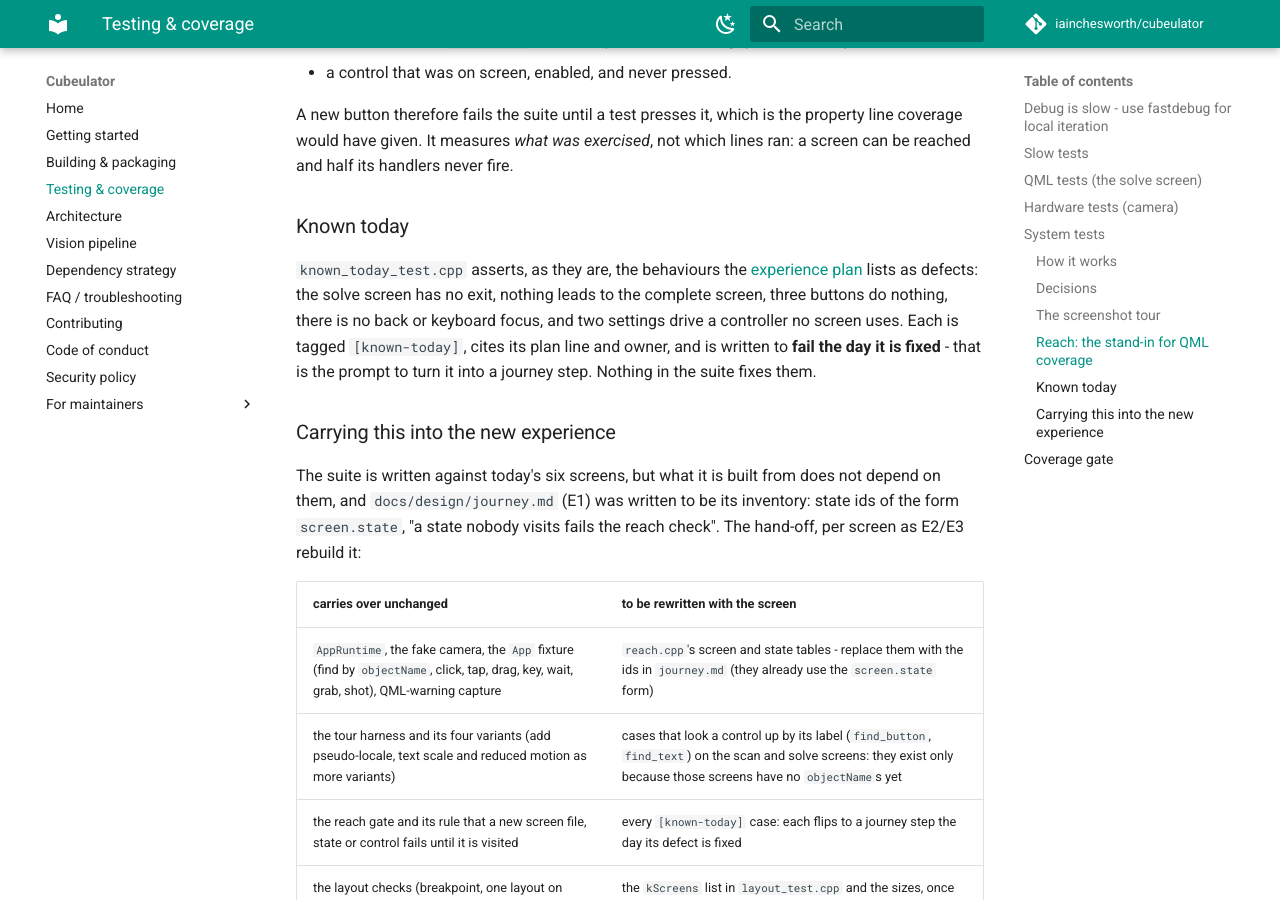
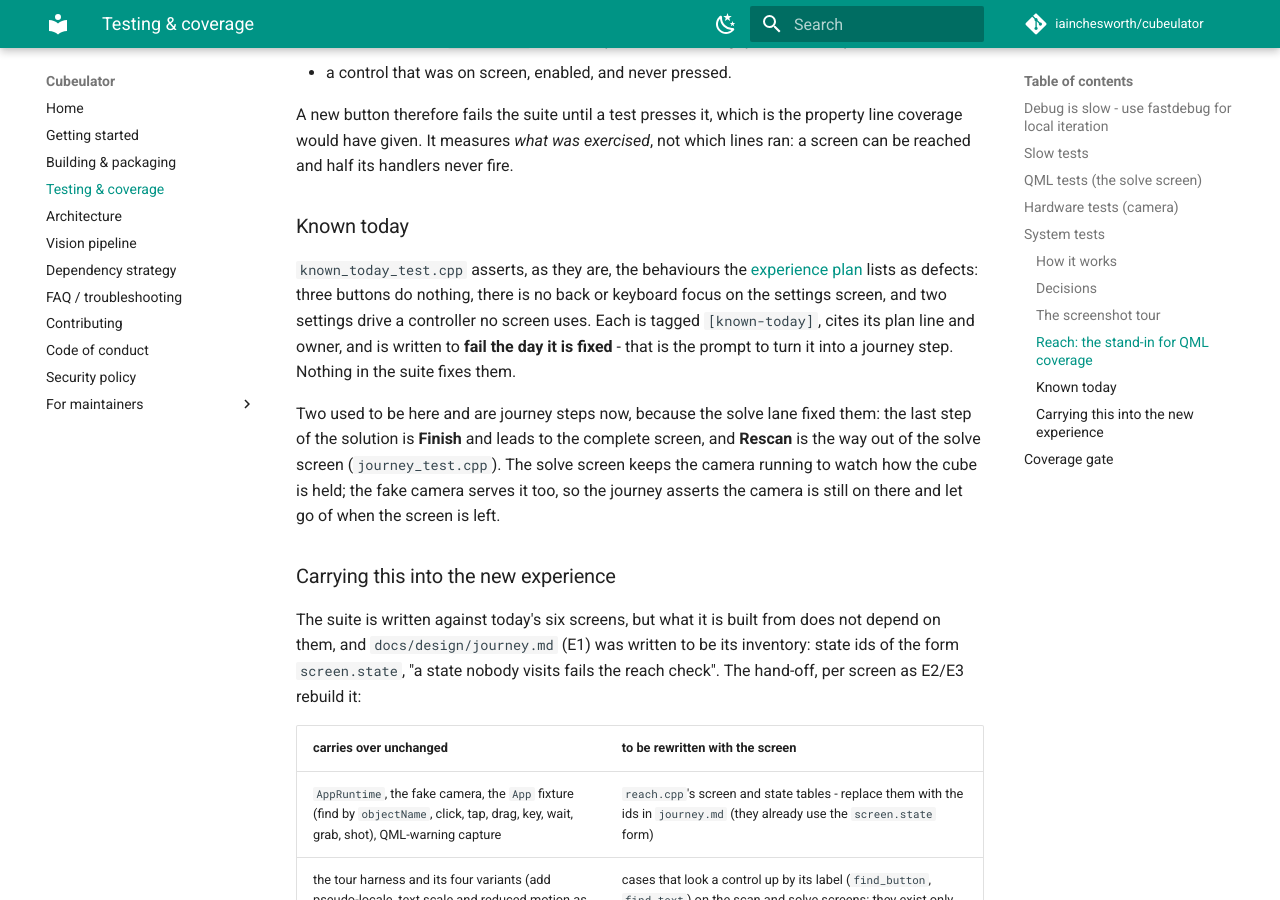
Before and after one commit to iainchesworth/cubeulator, an MkDocs documentation site: the page built from docs/testing.md, in a window 1280 px wide and 900 px high, scrolled down 4742 px. Built offline with MkDocs 1.6.1 and Material for MkDocs 9.7.7, drawn with Linux system fonts in a browser that asks for light colours; comment, search, counter and statistics services are not loaded.

Commit message:
Docs: the solve lane's Finish and Rescan are journey steps now

```diff
--- a/docs/testing.md
+++ b/docs/testing.md
@@ -233,12 +233,19 @@ fire.
 ### Known today
 
 `known_today_test.cpp` asserts, as they are, the behaviours the
-[experience plan](app-experience-plan.md) lists as defects: the solve screen
-has no exit, nothing leads to the complete screen, three buttons do nothing,
-there is no back or keyboard focus, and two settings drive a controller no
-screen uses. Each is tagged `[known-today]`, cites its plan line and owner,
-and is written to **fail the day it is fixed** - that is the prompt to turn
-it into a journey step. Nothing in the suite fixes them.
+[experience plan](app-experience-plan.md) lists as defects: three buttons do
+nothing, there is no back or keyboard focus on the settings screen, and two
+settings drive a controller no screen uses. Each is tagged `[known-today]`,
+cites its plan line and owner, and is written to **fail the day it is
+fixed** - that is the prompt to turn it into a journey step. Nothing in the
+suite fixes them.
+
+Two used to be here and are journey steps now, because the solve lane fixed
+them: the last step of the solution is **Finish** and leads to the complete
+screen, and **Rescan** is the way out of the solve screen
+(`journey_test.cpp`). The solve screen keeps the camera running to watch how
+the cube is held; the fake camera serves it too, so the journey asserts the
+camera is still on there and let go of when the screen is left.
 
 ### Carrying this into the new experience
 
```
